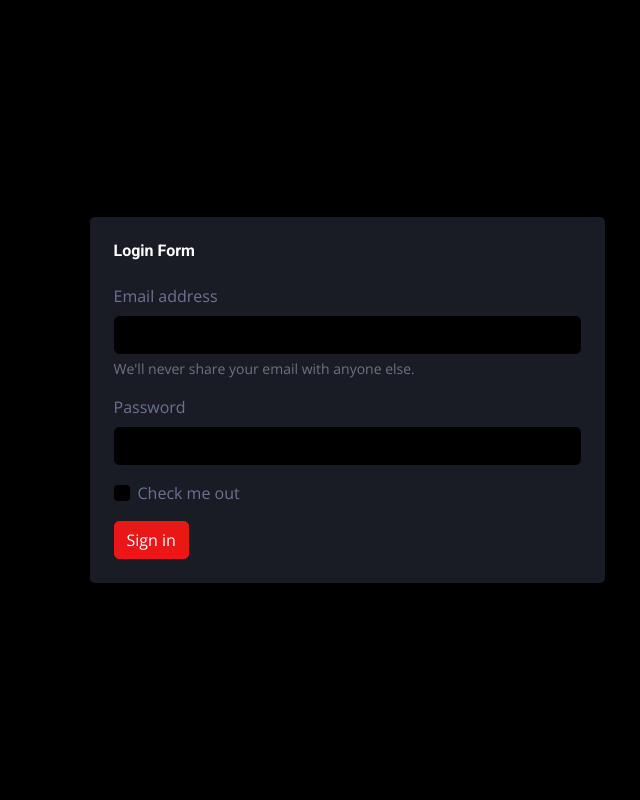
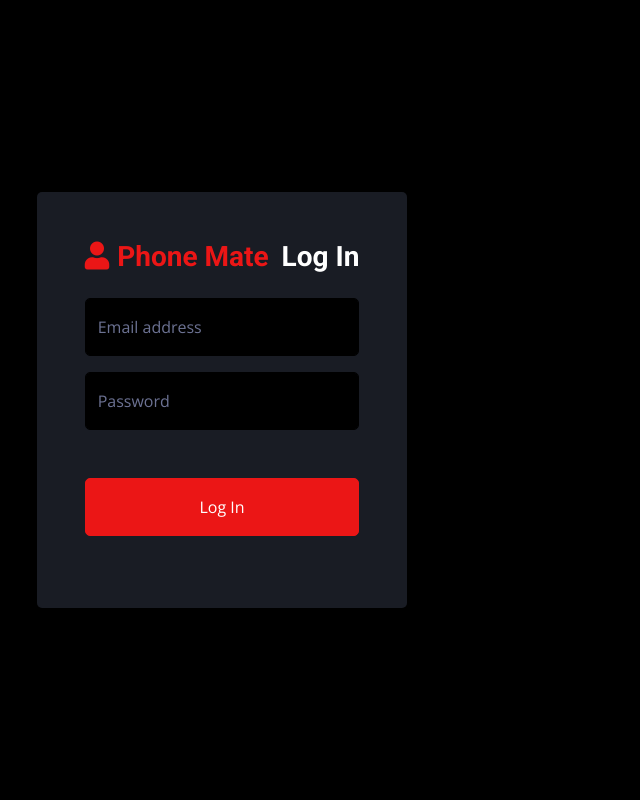
Before and after one commit to abdulahJavaid/wire, a PHP site: page /wire/wireadmin/pages/login/login.php in a window 1280 px wide. Shown: the whole page, without its empty margins (418-1058 px from the left). Run offline with PHP 8.4, Linux system fonts and the light colour scheme; some libraries are stand-ins or nearby versions.

Commit message:
the changes

```diff
--- /dev/null
+++ b/includes/functions.php
@@ -0,0 +1,18 @@
+<?php
+// all general functions for easier use
+
+function escape($string) {
+    global $conn;
+    return mysqli_real_escape_string($conn, $string);
+}
+
+function query($query) {
+    global $conn;
+    return mysqli_query($conn, $query);
+}
+
+function redirect($location) {
+    header("Location: " . $location . "");
+}
+
+?>
--- a/includes/init.php
+++ b/includes/init.php
@@ -9,6 +9,8 @@ ob_start();
 require_once(__DIR__ . "/../connection/configs.php");
 // the database connection file
 require_once(__DIR__ . "/../connection/connection.php");
+// the functions file
+require_once(__DIR__ . "/functions.php");
 
 
 
--- a/login.php
+++ b/login.php
@@ -9,6 +9,9 @@ if ($_SERVER["REQUEST_METHOD"] == "POST") {
     // Retrieve form data
     $ws_email = $_POST["ws_email"];
     $ws_password = md5($_POST["ws_password"]);
+
+    $ws_email = escape($ws_email);
+    $ws_password = escape($ws_password);
 
     // Query to retrieve user from signup table
     $sql = "SELECT * FROM wholesaler WHERE ws_email = '$ws_email' AND ws_password = '$ws_password'";
--- a/wireadmin/includes/nav-side.php
+++ b/wireadmin/includes/nav-side.php
@@ -1,5 +1,20 @@
 <?php // requiring the init file
 require_once("../../../includes/init.php");
+?>
+<?php
+// checking session if the user is logged in
+$uri = "" . $_SERVER['HTTP_HOST'] . $_SERVER['REQUEST_URI'] . "";
+if (!str_contains($uri, 'signup.php') && !str_contains($uri, 'login.php')) {
+  if (!$_SESSION['logged_in_admin']) {
+    header("Location: ../login");
+  }
+} elseif (str_contains($uri, 'signup.php') || str_contains($uri, 'login.php')) {
+  if (isset($_SESSION['logged_in_admin'])) {
+    if ($_SESSION['logged_in']) {
+      header("Location: ../");
+    }
+  }
+}
 ?>
 <!DOCTYPE html>
 <html lang="en">
@@ -35,7 +50,15 @@ require_once("../../../includes/init.php");
 </head>
 
 <body>
+    <?php
+    // getting the url of the page
+    $uri = "" . $_SERVER['HTTP_HOST'] . $_SERVER['REQUEST_URI'] . "";
+    if (!str_contains($uri, 'login.php')) {
+    ?>
         <div class="container-fluid position-relative d-flex p-0">
+        <?php
+    }
+        ?>
         <!-- Spinner Start -->
         <!-- <div id="spinner" class="show bg-dark position-fixed translate-middle w-100 vh-100 top-50 start-50 d-flex align-items-center justify-content-center">
             <div class="spinner-border text-primary" style="width: 3rem; height: 3rem;" role="status">
@@ -58,16 +81,17 @@ require_once("../../../includes/init.php");
                     </a>
                     <div class="d-flex align-items-center ms-4 mb-4">
                         <div class="position-relative">
-                            <img class="rounded-circle" src="../../img/user.jpg" alt="" style="width: 40px; height: 40px;">
+                            <img class="rounded-circle" src="../../img/default-admin-image.jpg" alt="" style="width: 40px; height: 40px;">
                             <div class="bg-success rounded-circle border border-2 border-white position-absolute end-0 bottom-0 p-1"></div>
                         </div>
                         <div class="ms-3">
-                            <h6 class="mb-0">Jhon Doe</h6>
+                            <h6 class="mb-0"><?php echo $_SESSION['admin_name']; ?></h6>
                             <span>Admin</span>
                         </div>
                     </div>
                     <div class="navbar-nav w-100">
-                        <a href="../index" class="nav-item nav-link active"><i class="fa fa-tachometer-alt me-2"></i>Dashboard</a>
+                        <a href="../index" class="nav-item nav-link"><i class="fa fa-tachometer-alt me-2"></i>Dashboard</a>
+                        <a href="../new-listings" class="nav-item nav-link"><i class="fa fa-list-alt me-2"></i>New Listed Items</a>
                         <div class="nav-item dropdown">
                             <a href="#" class="nav-link dropdown-toggle" data-bs-toggle="dropdown"><i class="fa fa-laptop me-2"></i>Elements</a>
                             <div class="dropdown-menu bg-transparent border-0">
@@ -96,16 +120,15 @@ require_once("../../../includes/init.php");
         <?php // ending the if statement
         }
         ?>
+        <!-- Content Start -->
 
-
-        <!-- Content Start -->
-        <div class="content">
         <!-- Navbar Start -->
         <?php
         // getting the url of the page
         $uri = "" . $_SERVER['HTTP_HOST'] . $_SERVER['REQUEST_URI'] . "";
         if (!str_contains($uri, 'login.php')) {
         ?>
+            <div class="content">
                 <nav class="navbar navbar-expand bg-secondary navbar-dark sticky-top px-4 py-0">
                     <a href="index.html" class="navbar-brand d-flex d-lg-none me-4">
                         <h2 class="text-primary mb-0"><i class="fa fa-user-edit"></i></h2>
@@ -113,9 +136,9 @@ require_once("../../../includes/init.php");
                     <a href="#" class="sidebar-toggler flex-shrink-0">
                         <i class="fa fa-bars"></i>
                     </a>
-                <form class="d-none d-md-flex ms-4">
+                    <!-- <form class="d-none d-md-flex ms-4">
                         <input class="form-control bg-dark border-0" type="search" placeholder="Search">
-                </form>
+                    </form> -->
                     <div class="navbar-nav align-items-center ms-auto">
                         <div class="nav-item dropdown">
                             <a href="#" class="nav-link dropdown-toggle" data-bs-toggle="dropdown">
@@ -182,8 +205,8 @@ require_once("../../../includes/init.php");
                         </div>
                         <div class="nav-item dropdown">
                             <a href="#" class="nav-link dropdown-toggle" data-bs-toggle="dropdown">
-                            <img class="rounded-circle me-lg-2" src="img/user.jpg" alt="" style="width: 40px; height: 40px;">
-                            <span class="d-none d-lg-inline-flex">John Doe</span>
+                                <img class="rounded-circle me-lg-2" src="../../img/default-admin-image.jpg" alt="" style="width: 40px; height: 40px;">
+                                <span class="d-none d-lg-inline-flex"><?php echo $_SESSION['admin_name']; ?></span>
                             </a>
                             <div class="dropdown-menu dropdown-menu-end bg-secondary border-0 rounded-0 rounded-bottom m-0">
                                 <a href="#" class="dropdown-item">My Profile</a>
@@ -205,7 +228,22 @@ require_once("../../../includes/init.php");
             $uri = "" . $_SERVER['HTTP_HOST'] . $_SERVER['REQUEST_URI'] . "";
             if (str_contains($uri, 'login.php')) {
             ?>
-
+                <!-- <div class="sidebar pe-4 pb-3"> -->
+                <!-- <nav class="navbar bg-secondary navbar-dark"> -->
+                <style>
+                    body {
+                        height: 100% !important;
+                    }
+                </style>
+                <!-- <div class="">
+                    <div class="conent">
+                        <nav style="width: 100%;" class="navbar navbar-expand bg-secondary navbar-dark sticky-top px-4 py-0">
+                            <a style="padding-top: 2%;" href="../index" class="navbar-brand mx-4 mb-3">
+                                <h3 class="text-primary"><i class="fa fa-user me-2"></i>Phone Mate</h3>
+                            </a>
+                        </nav> -->
+                <!-- </div> -->
+                <!-- <h1>This is form</h1> -->
             <?php
                 // end of if statement
             }
--- a/wireadmin/pages/login/login.php
+++ b/wireadmin/pages/login/login.php
@@ -3,29 +3,94 @@
 
 ?>
 
-<div class="d-flex justify-content-center align-items-center vh-100">
-    <div class="col-12 col-md-8 col-lg-6">
-        <div class="bg-secondary rounded p-4">
-            <h6 class="mb-4">Login Form</h6>
-            <form>
-                <div class="mb-3">
-                    <label for="exampleInputEmail1" class="form-label">Email address</label>
-                    <input type="email" class="form-control" id="exampleInputEmail1"
-                        aria-describedby="emailHelp">
-                    <div id="emailHelp" class="form-text">We'll never share your email with anyone else.</div>
+
+<?php
+// verifying the login details
+if (isset($_POST['login'])) {
+    $password = $_POST['admin_password'];
+    $password = escape($password);
+    $email = $_POST['admin_email'];
+    $email = escape($email);
+
+    $password = md5($password);
+
+    $query = "SELECT * FROM admin WHERE admin_email='$email' AND admin_password='$password'";
+    $result = query($query);
+    if (mysqli_num_rows($result) != 0) {
+        $row = mysqli_fetch_assoc($result);
+        $_SESSION['logged_in_admin'] = true;
+        $_SESSION['admin_name'] = $row['admin_name'];
+        $_SESSION['admin_id'] = $row['admin_id'];
+        $_SESSION['admin_email'] = $row['admin_email'];
+        redirect("../index");
+    } else {
+        redirect("./login.php?m=Your email and password does not match!");
+    }
+}
+?>
+
+<div class="container-fluid position-relative d-flex p-0">
+    <!-- Spinner Start -->
+    <!-- <div id="spinner" class="show bg-dark position-fixed translate-middle w-100 vh-100 top-50 start-50 d-flex align-items-center justify-content-center">
+            <div class="spinner-border text-primary" style="width: 3rem; height: 3rem;" role="status">
+                <span class="sr-only">Loading...</span>
             </div>
-                <div class="mb-3">
-                    <label for="exampleInputPassword1" class="form-label">Password</label>
-                    <input type="password" class="form-control" id="exampleInputPassword1">
+        </div> -->
+    <!-- Spinner End -->
+
+
+    <!-- Log In Start -->
+    <div class="container-fluid">
+        <div class="row h-100 align-items-center justify-content-center" style="min-height: 100vh;">
+            <div class="col-12 col-sm-8 col-md-6 col-lg-5 col-xl-4">
+                <div class="bg-secondary rounded p-4 p-sm-5 my-4 mx-3">
+                    <div class="d-flex align-items-center justify-content-between mb-3">
+                        <a href="index.html" class="">
+                            <h3 class="text-primary"><i class="fa fa-user me-2"></i>Phone Mate</h3>
+                        </a>
+                        <h3>Log In</h3>
                     </div>
-                <div class="mb-3 form-check">
+                    <?php
+                    if (isset($_GET['m'])) {
+                    ?>
+                        <div class="col-sm-12">
+                            <div class="bg-secondary rounded h-100 p-0">
+                                <!-- <h6 class="mb-4">Icons & Dismissing Alerts</h6> -->
+                                <div class="alert alert-light alert-dismissible fade show" role="alert">
+                                    <i class="fa fa-exclamation-circle me-2"></i>
+
+                                    <?php echo $_GET['m']; ?>
+
+                                    <button type="button" class="btn-close" data-bs-dismiss="alert" aria-label="Close"></button>
+                                </div>
+                            </div>
+                        </div>
+                    <?php }
+                    ?>
+                    <form action="" method="post">
+                        <div class="form-floating mb-3">
+                            <input type="email" name="admin_email" class="form-control" id="floatingInput" placeholder="name@example.com">
+                            <label for="floatingInput">Email address</label>
+                        </div>
+                        <div class="form-floating mb-4">
+                            <input type="password" name="admin_password" class="form-control" id="floatingPassword" placeholder="Password">
+                            <label for="floatingPassword">Password</label>
+                        </div>
+                        <div class="d-flex align-items-center justify-content-between mb-4">
+                            <!-- <div class="form-check">
                                 <input type="checkbox" class="form-check-input" id="exampleCheck1">
                                 <label class="form-check-label" for="exampleCheck1">Check me out</label>
+                            </div> -->
+                            <!-- <a href="">Forgot Password</a> -->
                         </div>
-                <button type="submit" class="btn btn-primary">Sign in</button>
+                        <button type="submit" name="login" class="btn btn-primary py-3 w-100 mb-4">Log In</button>
+                        <!-- <p class="text-center mb-0">Don't have an Account? <a href="">Sign Up</a></p> -->
                     </form>
                 </div>
             </div>
+        </div>
+    </div>
+    <!-- Log In End -->
 </div>
 
 <?php // including the footer
```
Also changed, not shown: includes/header.php (+7 -6 lines), list-product.php (+8 -0 lines), wireadmin/pages/index.php (added, +11 -0 lines), wireadmin/pages/new-listings/index.php (added, +11 -0 lines), wireadmin/pages/new-listings/new_listings.php (added, +9 -0 lines), wireadmin/img/default-admin-image.jpg (added). Lines whose indentation alone changed are shown as unchanged.
